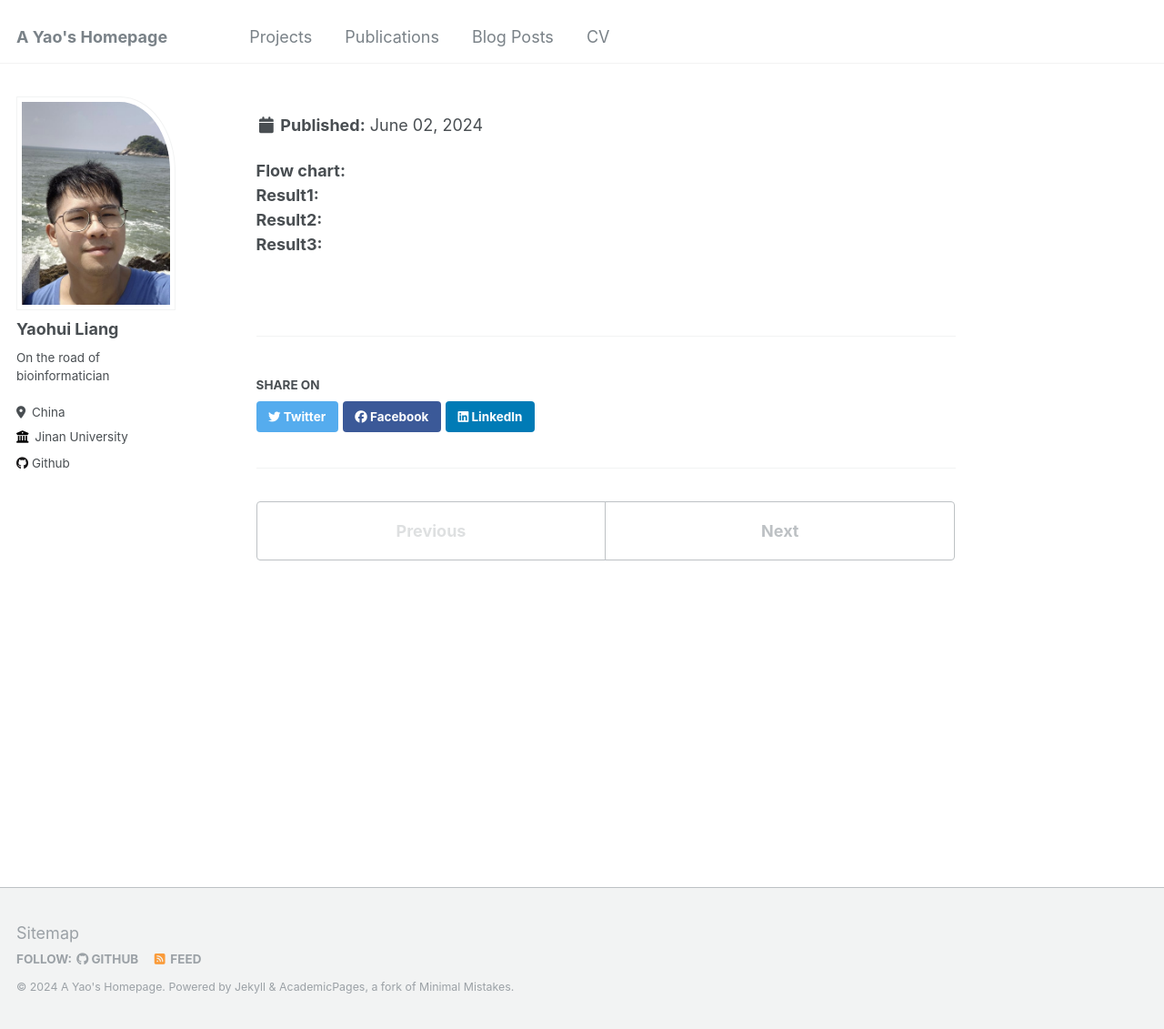
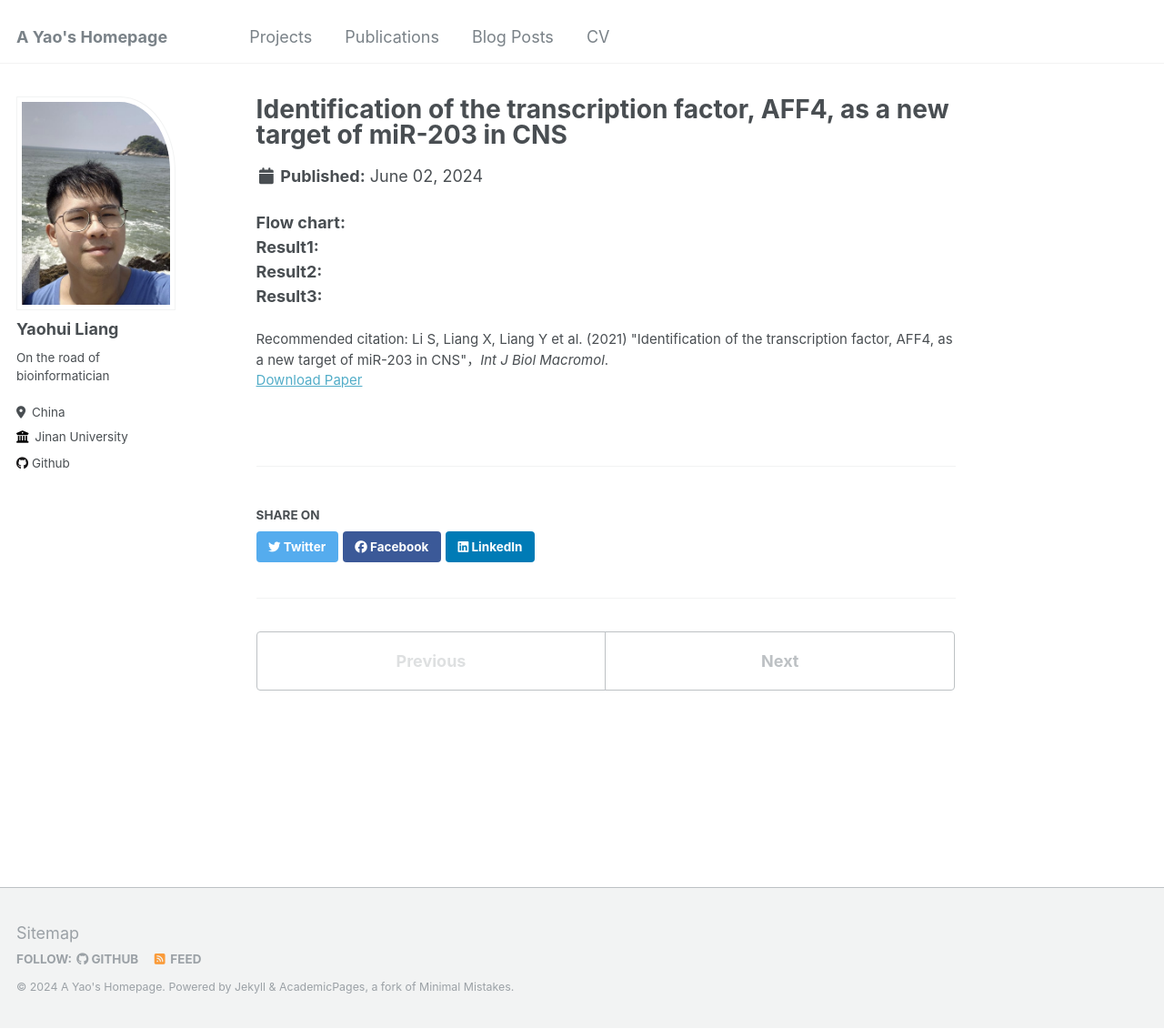
Before and after one commit to Stupid1Fish/Academic-Pages, a Jekyll site: the page built from _publications/2022-paper1.md, in a window 1280 px wide and 1131 px high. Shown: the whole window at 91% size. Built offline with Jekyll 4.4.1, drawn with Linux system fonts in a browser that asks for light colours.

Commit message:
Update 2022-paper1.md

```diff
--- a/_publications/2022-paper1.md
+++ b/_publications/2022-paper1.md
@@ -9,7 +9,7 @@ permalink:
 excerpt: '
 **Abstract:** MiR-203 was identified as a hub of a potential regulatory miRNA network in central nervous system. Overexpressing of miR-203 in the frontal cortex of C57BL/6J wild type mouse induced neurodegeneration by increasing the apoptotic pathway and neuron death. AFF4, a transcription factor, was identified as a new bona fida protein target of miR-203 in CNS. The miRNA:mRNA interaction of miR-203 and AFF4 was verified using Dural-luciferase assay. Down-regulated expression of AFF4 was induced by overexpressing miR-203 both in vitro and in vivo. Open field test, Y maze and Morris water maze test were conducted for the behavioral assessment of the mice with stereotactic injection of lentiviral vector overexpressing miR-203 in the hippocampus. No anxiety-like behavior or impaired cognition was noticed in these mice. Consistent with the results of the behavioral assessment, the electron micrograph and Nissl staining revealed no significant change in the synaptic density and no neuron injuries in the hippocampus of mice overexpressing miR-203, respectively. Our results indicated that instead of promoting neurodegenerative phenotype, a more profound function should be ascribed to miR-203 in regulating neuron behavioral activities and cognition. Neuron-type specific functions of miR-203 are likely to be executed via its various downstream protein interactors.
 
-**Keywords:** 14-3-3θ; AFF4; Cognition; miR-203.
+**Keywords:** 14-3-3θ; AFF4; Cognition; miR-203.'
 
 paperurl: 'https://pubmed.ncbi.nlm.nih.gov/33878354/'
 citation: 'Li S, Liang X, Liang Y et al. (2021) "Identification of the transcription factor, AFF4, as a new target of miR-203 in CNS"，<i>Int J Biol Macromol</i>.  '
```
